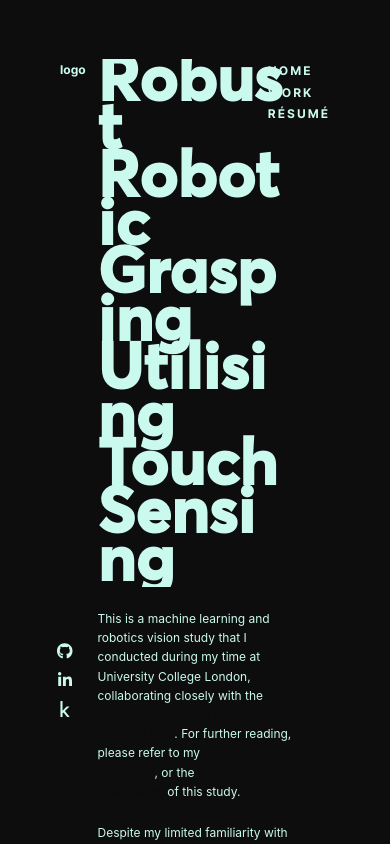
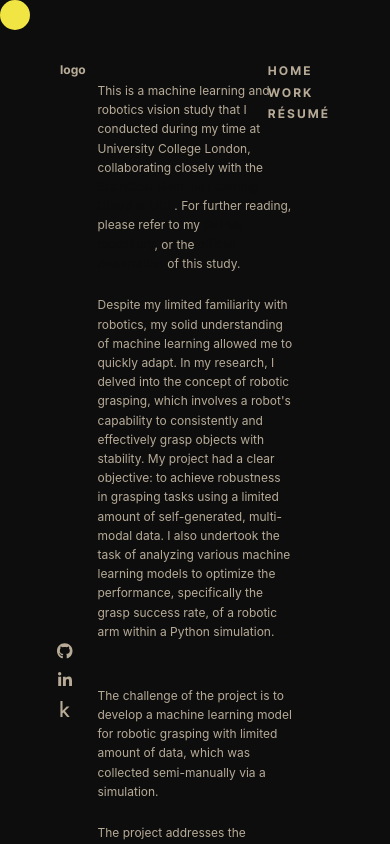
Before and after one commit to jhtkoo0426/jhtkoo0426.github.io, a React (Create React App) app in the folder app/: page /ucl in a window 390 px wide. Shown: the top 844 px of the page. Built offline with nearby package versions, Linux system fonts and the light colour scheme.

Commit message:
Created custom cursor

```diff
--- a/app/package.json
+++ b/app/package.json
@@ -14,6 +14,7 @@
     "@testing-library/react": "^13.4.0",
     "@testing-library/user-event": "^13.5.0",
     "framer-motion": "^10.16.4",
+    "lodash": "^4.17.21",
     "react": "^18.2.0",
     "react-dom": "^18.2.0",
     "react-router-dom": "^6.16.0",
--- /dev/null
+++ b/app/src/components/CustomCursor.js
@@ -0,0 +1,32 @@
+// CustomCursor.js
+import React, { useState, useEffect } from 'react';
+
+const CustomCursor = () => {
+  const [position, setPosition] = useState({ x: 0, y: 0 });
+  const [isHoveringH1, setIsHoveringH1] = useState(false);
+
+  useEffect(() => {
+    const handleMouseMove = (e) => {
+      setPosition({ x: e.clientX, y: e.clientY });
+
+      // Check if the cursor is over an h1 element
+      const hoveredElement = document.elementFromPoint(e.clientX, e.clientY);
+      setIsHoveringH1(hoveredElement && hoveredElement.tagName === 'H1');
+    };
+
+    document.addEventListener('mousemove', handleMouseMove);
+
+    return () => {
+      document.removeEventListener('mousemove', handleMouseMove);
+    };
+  }, []);
+
+  return (
+    <div
+      className={`custom-cursor ${isHoveringH1 ? 'hover-h1' : ''}`}
+      style={{ left: `${position.x}px`, top: `${position.y}px` }}
+    ></div>
+  );
+};
+
+export default CustomCursor;
--- a/app/src/components/Title.js
+++ b/app/src/components/Title.js
@@ -8,9 +8,12 @@ import React, { useEffect, useRef, useState } from 'react';
 // text_transform (str | optional: [normal (default), upper, lower])
 // masked (bool | optional). If true, masks the text within the title with a different style, varying
 //            with the current scrolling position.
-const Title = ({ id, className, children, size, font, text_transform, masked }) => {
+
+
+const Title = ({ id, className, normal_text, hovered_text, size, font, text_transform, masked }) => {
     const titleRef = useRef(null);
     const [scrollPosition, setScrollPosition] = useState(0);
+
 
     useEffect(() => {
         const handleScroll = () => {
@@ -28,22 +31,37 @@ const Title = ({ id, className, children, size, font, text_transform, masked })
     useEffect(() => {
         if (masked && titleRef.current) {
             const titleElement = titleRef.current;
-
-            // Adjust the multiplier to control the rate at which characters are masked based on scroll position
             const scrollMultiplier = 0.3;
-
-            // Adjust the threshold to control when the masking should start
-            const startMaskingThreshold = 500; // Adjust this value based on when you want the masking to start
+            const startMaskingThreshold = 500;
             const effectiveScrollPosition = Math.max(0, scrollPosition - startMaskingThreshold);
             const maxCharsToMask = Math.floor(effectiveScrollPosition * scrollMultiplier);
-            const maskedText = children.substring(0, maxCharsToMask);
-            const remainingText = children.substring(maxCharsToMask);
+            const maskedText = normal_text.substring(0, maxCharsToMask);
+            const remainingText = normal_text.substring(maxCharsToMask);
 
             titleElement.innerHTML = `
                 <span class="masked">${maskedText}</span>${remainingText}
             `;
         }
-    }, [scrollPosition, children, masked]);
+    }, [scrollPosition, normal_text, masked]);
+
+    const handleTitleMouseEnter = (event) => {
+        const cursor = document.querySelector('.cursor');
+        console.log(event.target.classList)
+        if (event.target.nodeType === 3) {
+            // Check if the target is a text node
+            cursor.classList.add('large');
+            console.log('hi');
+        }
+    };
+
+    const handleTitleMouseLeave = (event) => {
+        const cursor = document.querySelector('.cursor');
+        if (event.target.nodeType === 3) {
+            // Check if the target is a text node
+            cursor.classList.remove('large');
+            console.log('bye');
+        }
+    };
 
 
     if (text_transform === undefined || text_transform === null) {
@@ -53,10 +71,12 @@ const Title = ({ id, className, children, size, font, text_transform, masked })
     return (
         <h1
             ref={titleRef}
+            id={id}
             className={`title ${className} ${size === undefined ? 'large' : size} ${font} ${text_transform}`}
-            id={id}
+            onMouseOver={handleTitleMouseEnter} onMouseLeave={handleTitleMouseLeave}
+            style={{ position: 'relative' }}
         >
-            {masked ? '' : children}
+            {masked ? '' : normal_text}
         </h1>
     );
 };
--- a/app/src/css/app.scss
+++ b/app/src/css/app.scss
@@ -1,5 +1,5 @@
 // Styling for App.js
-$theme-secondary: #cafaee;
+$theme-secondary: #B7AB98;
 $grey: #F9F9F9;
 $mid-grey: #f1f1f1;
 $semidark-grey: #1b1a1a;
@@ -7,7 +7,7 @@ $dark-grey: #141414;
 $black: #0D0D0D;
 $nav-width: 60px;
 
-$blue: #1df0bb; // #53bdf7 | #fcff51;
+$blue: #FEF250; // #53bdf7 | #fcff51 | #1da3f0;
 
 
 *{
@@ -39,10 +39,10 @@ $blue: #1df0bb; // #53bdf7 | #fcff51;
 
 
 // Scrollbar
-::-webkit-scrollbar {
-    width: 0px;
-    background-color: transparent;
-}
+// ::-webkit-scrollbar {
+//     width: 0px;
+//     background-color: transparent;
+// }
 
 
 // Webfonts
@@ -105,6 +105,25 @@ ul {
 }
 
 
+// Cursor
+.custom-cursor {
+    position: fixed;
+    pointer-events: none;
+    width: 30px;
+    height: 30px;
+    border-radius: 50%;
+    background-color: var(--theme);
+    z-index: 9999;
+    mix-blend-mode: difference;
+    transition: transform 0.3s ease; /* Add a smooth transition effect */
+
+
+    &.hover-h1 {
+        transform: scale(15);
+    }
+}
+
+
 // Handling mobile responsiveness
 // Large Devices, Wide Screens
 @media only screen and (max-width: 1200px) {}
--- a/app/src/css/home.scss
+++ b/app/src/css/home.scss
@@ -10,10 +10,11 @@
             grid-row: 1;
             grid-column: 1;
             z-index: 5;
-            padding: 0 var(--nav-width);
+            padding: 0 15%;
             display: flex;
             flex-direction: column;
             justify-content: center;
+            text-align: center;
             overflow: auto;
             white-space: normal;
             word-wrap: break-word;
@@ -22,6 +23,7 @@
                 width: 100%;
                 letter-spacing: 2px;
                 color: var(--theme-secondary);
+                overflow: hidden;
 
                 &.name { padding-bottom: 5%; }
                 &.intro-text {  }
@@ -62,20 +64,26 @@
         }
     }
 
-    .about {
+    .about-wrapper {
         height: 100vh;
         display: flex;
         flex-direction: column;
         justify-content: center;
-        padding: 0 var(--nav-width);
+        padding: 0 15%;
+
+        .about-title {
+            letter-spacing: 2px;
+            overflow: hidden;
+        }
 
         .about-text {
             padding-top: 5%;
             color: var(--semidark-grey);
+            overflow: hidden;
         }
     }
 
-    .skillset {
+    .skillset-wrapper {
         height: 100vh;
     }
 }
--- a/app/src/css/title.scss
+++ b/app/src/css/title.scss
@@ -74,7 +74,7 @@
     .title {
         &.huge { font-size: 6rem; line-height: 5rem; }
         &.large { font-size: 4rem; line-height: 3rem; }
-        &.medium { font-size: 2rem; line-height: 2.2rem;}
+        &.medium { font-size: 3.25rem; line-height: 3.25rem;}
         &.standard { font-size: 20px; line-height: 20px; }
         &.small { font-size: 15px; line-height: 15px; }
         &.tiny { font-size: 1vw; line-height: 0.5vw; }
--- a/app/src/pages/Home.js
+++ b/app/src/pages/Home.js
@@ -16,18 +16,32 @@ const Home = () => {
             {/* Grid layout wrapper for overlapping content with different z-indexes. */}
             <div className='landing-wrapper'>
                 <div className='landing-intro'>
-                    <Title className='name' size='small' font='inter' text_transform='upper'>justin koo</Title>
-                    <Title className='intro-text' size='huge' font='interbold' text_transform='upper'>architecting the future with a foundation in data</Title>
+                    <Title
+                        className='name' size='small' font='averta' text_transform='upper'
+                        normal_text={"justin koo"}
+                        hovered_text={"hi there!"}
+                    ></Title>
+                    <Title
+                        className='intro-text' size='huge' font='averta' text_transform='upper'
+                        normal_text={"architecting the future with a foundation in data"}
+                        hovered_text={"struggling with life with a foundation in data"}
+                    ></Title>
                 </div>
                 <div className='landing-bg'></div>
             </div>
 
             {/* About me */}
-            <div className='about'>
-                <Title size='small' font='inter' text_transform='upper'>about me</Title>
-                <Title className='about-text' size='medium' font='interbold' text_transform='normal' masked={true}>
-                    I'm a data analyst with a strong focus on delivering impactful solutions through creative methods, including AI&ML.
-                </Title>
+            <div className='about-wrapper'>
+                <Title
+                    className='about-title' size='small' font='averta' text_transform='upper'
+                    normal_text={"about me"}
+                    // hovered_text={"about me"}
+                    ></Title>
+                <Title
+                    className='about-text' size='medium' font='averta' text_transform='normal' masked={true}
+                    normal_text={"I'm a data analyst with a strong focus on delivering impactful solutions through creative methods, including AI&ML."}
+                    // hovered_text={"Cooking something up"}
+                ></Title>
             </div>
             {/* What I do (skills) */}
             <div className='skillset'>
--- a/app/src/pages/Layout.js
+++ b/app/src/pages/Layout.js
@@ -19,6 +19,8 @@ import { faGithub, faLinkedinIn, faKaggle } from '@fortawesome/free-brands-svg-i
 // Smooth parallax scroll
 import Lenis from '@studio-freight/lenis'
 
+import CustomCursor from '../components/CustomCursor';
+
 
 
 const Layout = () => {
@@ -30,8 +32,10 @@ const Layout = () => {
     }
     requestAnimationFrame(raf)
 
+
     return (
         <>
+          <CustomCursor />
           <motion.nav className="topnav" initial={{ opacity: 0, y: -50}} animate={{ opacity: 1, y: 0, transition: { delay: 0.25} }}>
             <div className="home-button">
               <Link to={"/"}>
```
Also changed, not shown: 1 other file (tests, documents, lock files or other folders).
